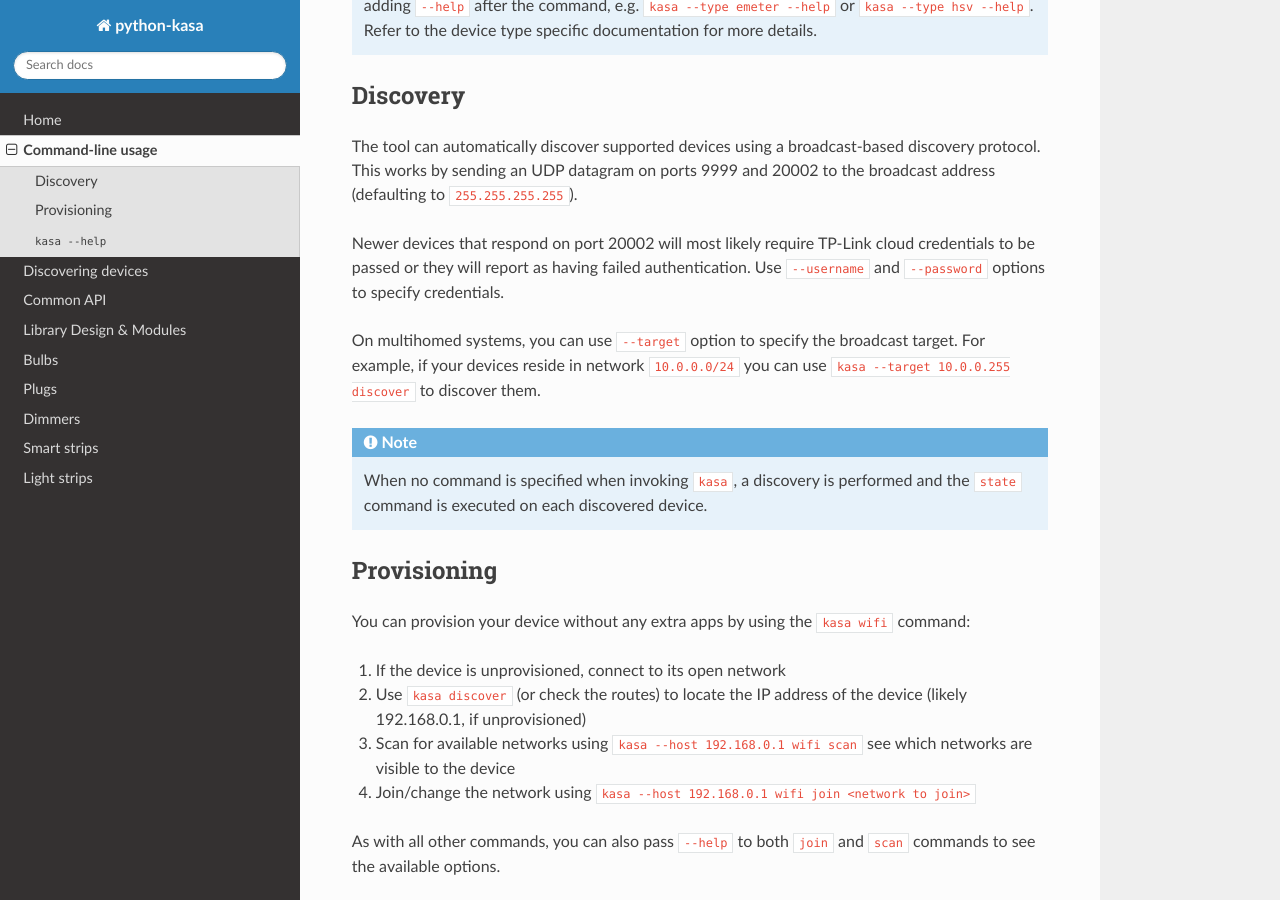
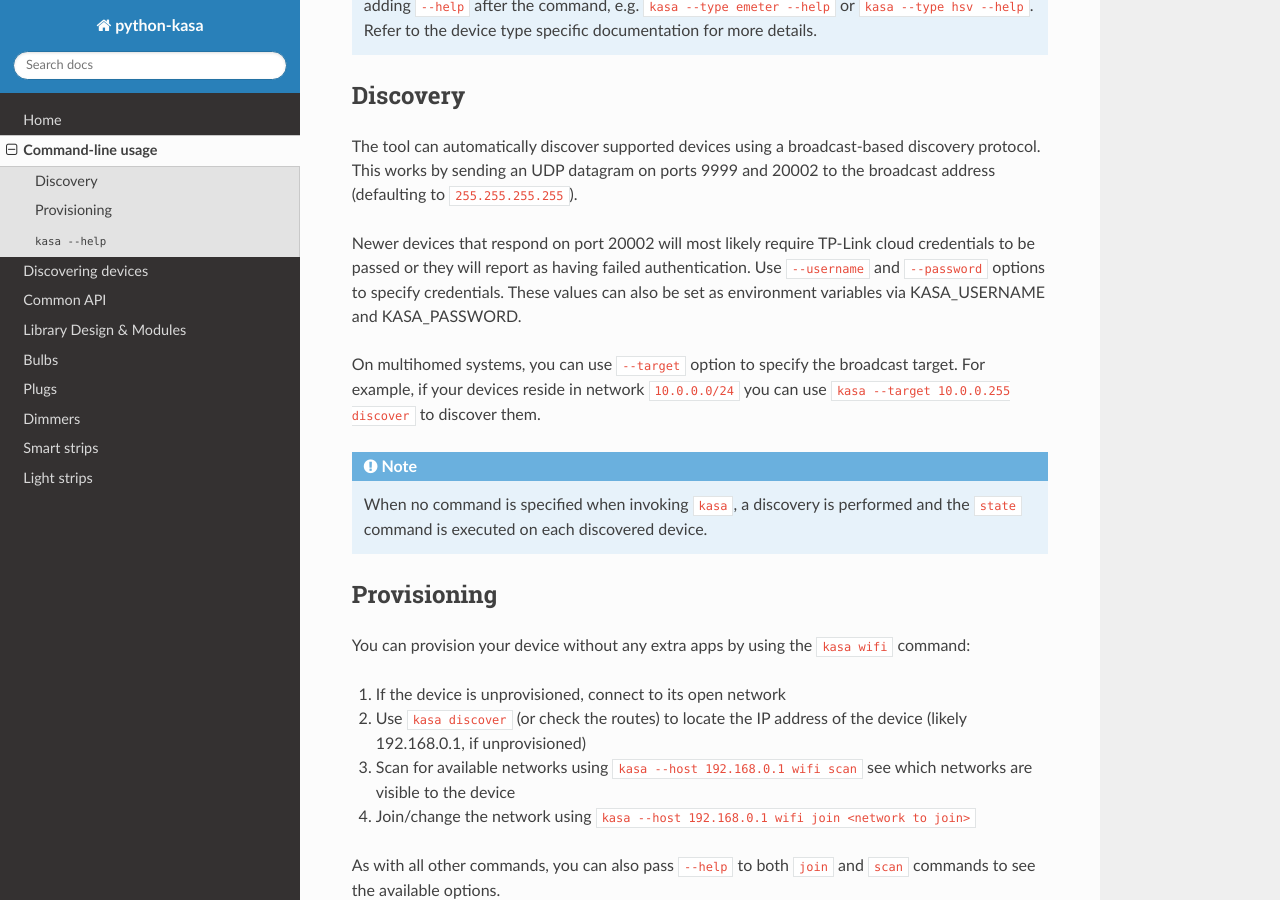
Before and after one commit to python-kasa/python-kasa, a Sphinx documentation site: the page built from docs/source/cli.rst, in a window 1280 px wide and 900 px high, scrolled down 525 px. Built offline with Sphinx 7.4.7 and the Read the Docs theme 2.0.0, drawn with Linux system fonts in a browser that asks for light colours.

Commit message:
Tweak docs post review

```diff
--- a/docs/source/cli.rst
+++ b/docs/source/cli.rst
@@ -23,7 +23,7 @@ The tool can automatically discover supported devices using a broadcast-based di
 This works by sending an UDP datagram on ports 9999 and 20002 to the broadcast address (defaulting to ``255.255.255.255``).
 
 Newer devices that respond on port 20002 will most likely require TP-Link cloud credentials to be passed or they will report as having failed authentication.
-Use ``--username`` and ``--password`` options to specify credentials.
+Use ``--username`` and ``--password`` options to specify credentials.  These values can also be set as environment variables via KASA_USERNAME and KASA_PASSWORD.
 
 On multihomed systems, you can use ``--target`` option to specify the broadcast target.
 For example, if your devices reside in network ``10.0.0.0/24`` you can use ``kasa --target 10.0.0.255 discover`` to discover them.
```
Also changed, not shown: docs/source/smartdevice.rst (+4 -3 lines).
